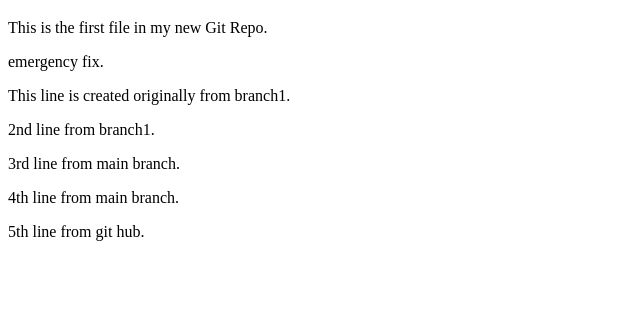
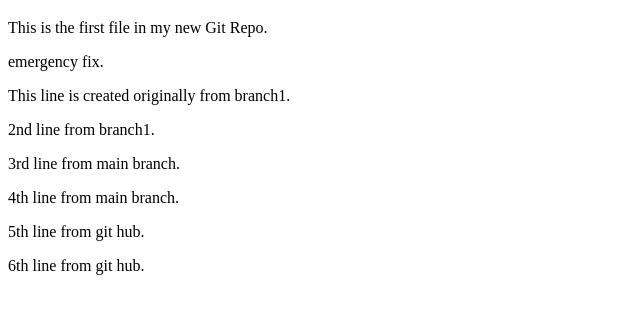
Before and after one commit to rajeshchandran007/hello-world, a plain HTML site: page index.html in a window 1280 px wide. Shown: the part 61-374 px from the top of the page, without its empty margins (0-640 px from the left). Drawn offline with Linux system fonts and the light colour scheme.

Commit message:
Update index.html

```diff
--- a/index.html
+++ b/index.html
@@ -13,5 +13,6 @@
 <p>3rd line from main branch.</p>
 <p>4th line from main branch.</p>
 <p>5th line from git hub.</p>
+<p>6th line from git hub.</p>
 </body>
 </html>
```
